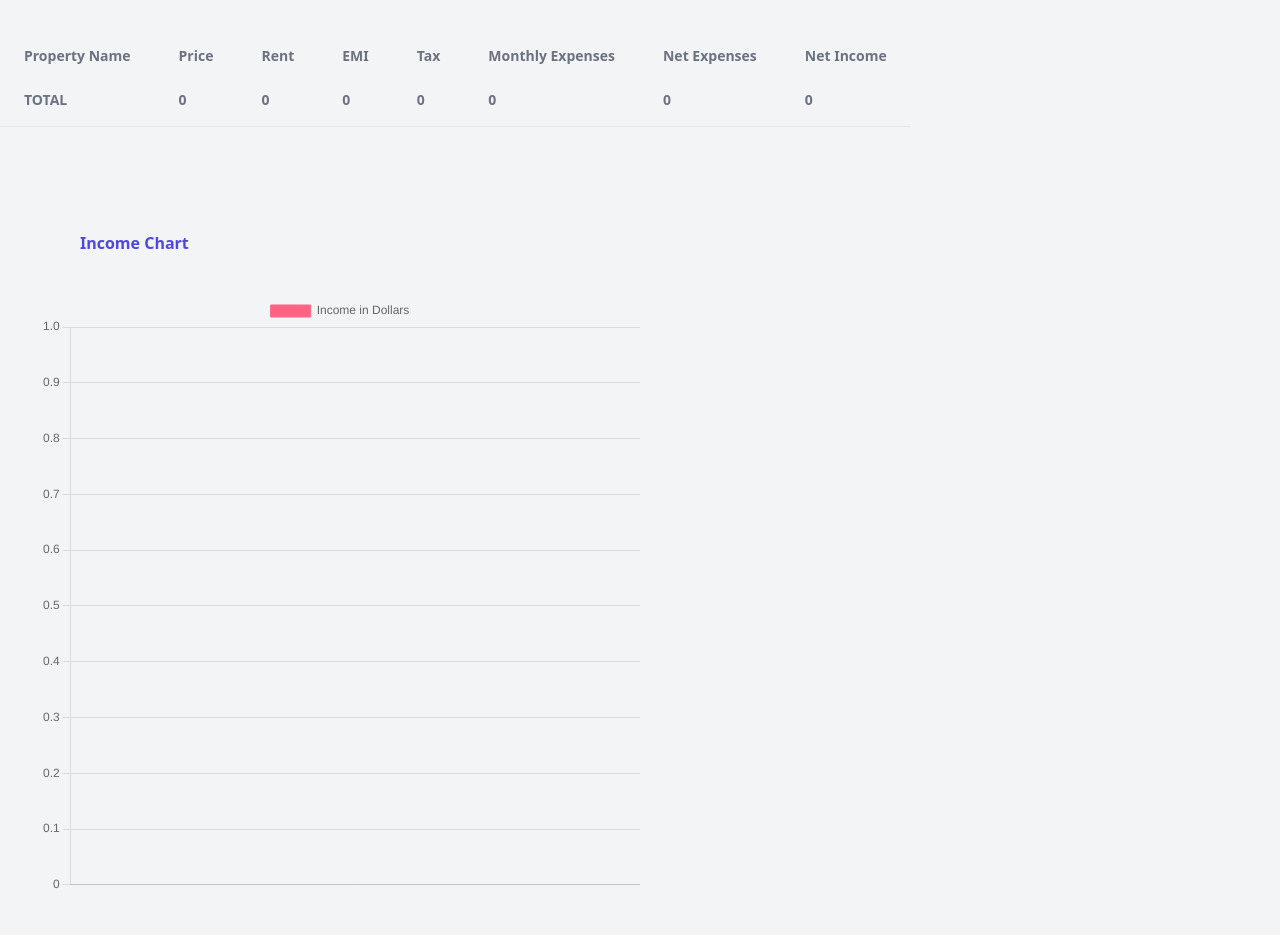
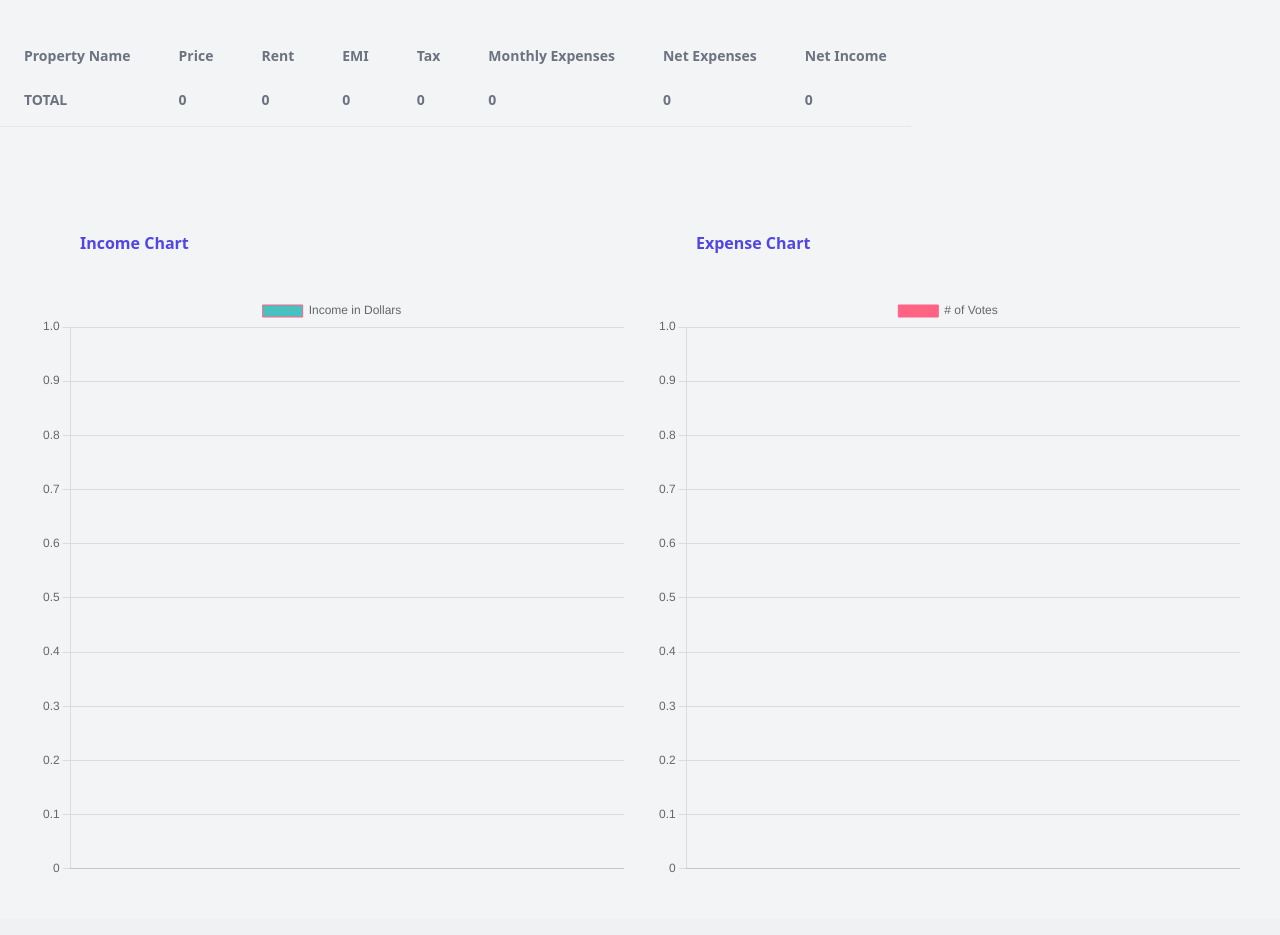
Before and after one commit to torcuata22/BasicRepGen, a Django app: page /hello/ in a window 1280 px wide. Shown: the part 572-1507 px from the top of the page. After the commit the page ends 1444 px from the top, so only its background shows below. Run offline with Django 4.2, Linux system fonts and the light colour scheme; style sheets or scripts are compiled from the project's sources; some libraries are stand-ins or nearby versions.

Commit message:
wtwrgrfs

```diff
--- a/mysite/myapp/templates/myapp/index.html
+++ b/mysite/myapp/templates/myapp/index.html
@@ -101,7 +101,14 @@
         <div class="w-1/2">
             <div class="text-indigo-600 font-bold m-10" >Income Chart</div>
             <div>
-                <canvas id="myChart" width="400" height="400"></canvas>
+                <canvas id="incomeChart" width="400" height="400"></canvas>
+            </div>
+        </div>
+
+        <div class="w-1/2">
+            <div class="text-indigo-600 font-bold m-10" >Expense Chart</div>
+            <div>
+                <canvas id="expenseChart" width="400" height="400"></canvas>
             </div>
         </div>
     </div>
@@ -136,13 +143,17 @@
          //array to hold the properties (array of property names)
          let properties = []
 
+         //aray for monthly expenses:
+         let net_monthly_expenses = []
+         console.log(net_monthly_expenses)
+
         for(let i=1; i<table.rows.length -1; i++) {
             //get values from table cells
             net_prices = table.rows[i].cells[1].innerText;
             net_rent = table.rows[i].cells[2].innerText;
             net_emi = table.rows[i].cells[3].innerText;
             net_tax = table.rows[i].cells[4].innerText;
-            net_monthly_expenses = table.rows[i].cells[5].innerText;
+            net_monthly_expense = table.rows[i].cells[5].innerText;
             net_expenses = table.rows[i].cells[6].innerText;
             net_monthly_income = table.rows[i].cells[7].innerText;
             property = table.rows[i].cells[0].innerText;
@@ -153,12 +164,16 @@
             //push property name into properties array:
             properties.push(property)
 
+            //push monthly expenses into net_monthly_expes:
+            net_monthly_expenses.push(net_monthly_expense)
+            console.log(net_monthly_expenses)
+
             //convert string values to integers
             net_prices = parseInt(net_prices)
             net_rent = parseInt(net_rent)
             net_emi = parseInt(net_emi)
             net_tax = parseInt(net_tax)
-            net_monthly_expenses = parseInt(net_monthly_expenses)
+            net_monthly_expense = parseInt(net_monthly_expense)
             net_expenses = parseInt(net_expenses)
             net_monthly_income = parseInt(net_monthly_income)
 
@@ -167,7 +182,7 @@
             total_rent += net_rent
             total_emi += net_emi
             total_tax += net_tax
-            total_monthly_expenses += net_monthly_expenses
+            total_monthly_expenses += net_monthly_expense
             total_expenses += net_expenses
             total_monthly_income += net_monthly_income
         }
@@ -182,8 +197,8 @@
 
 
      //CHARTS:
-    const ctx = document.getElementById('myChart').getContext('2d');
-    const myChart = new Chart(ctx, {
+    const ctx = document.getElementById('incomeChart').getContext('2d');
+    const incomeChart = new Chart(ctx, {
     type: 'bar',
     data: {
         labels: properties,
@@ -191,12 +206,48 @@
             label: 'Income in Dollars',
             data: net_incomes,
             backgroundColor: [
+                'rgba(75, 192, 192, 1)',
+                'rgba(75, 192, 192, 1)',
+                 'rgba(75, 192, 192, 1)',
+                'rgba(75, 192, 192, 1)',
+                 'rgba(75, 192, 192, 1)',
+                 'rgba(75, 192, 192, 1)'
+            ],
+            borderColor: [
                 'rgba(255, 99, 132, 1)',
                 'rgba(54, 162, 235, 1)',
                 'rgba(255, 206, 86, 1)',
                 'rgba(75, 192, 192, 1)',
                 'rgba(153, 102, 255, 1)',
                 'rgba(255, 159, 64, 1)'
+            ],
+            borderWidth: 1
+        }]
+    },
+    options: {
+        scales: {
+            y: {
+                beginAtZero: true
+            }
+        }
+    }
+});
+
+const ctxe = document.getElementById('expenseChart').getContext('2d');
+    const expenseChart = new Chart(ctxe, {
+    type: 'bar',
+    data: {
+        labels: properties,
+        datasets: [{
+            label: '# of Votes',
+            data: net_monthly_expenses,
+            backgroundColor: [
+                'rgba(255, 99, 132, 1)',
+                'rgba(255, 99, 132, 1)',
+                'rgba(255, 99, 132, 1)',
+                'rgba(255, 99, 132, 1)',
+                'rgba(255, 99, 132, 1)',
+                'rgba(255, 99, 132, 1)'
             ],
             borderColor: [
                 'rgba(255, 99, 132, 1)',
```
